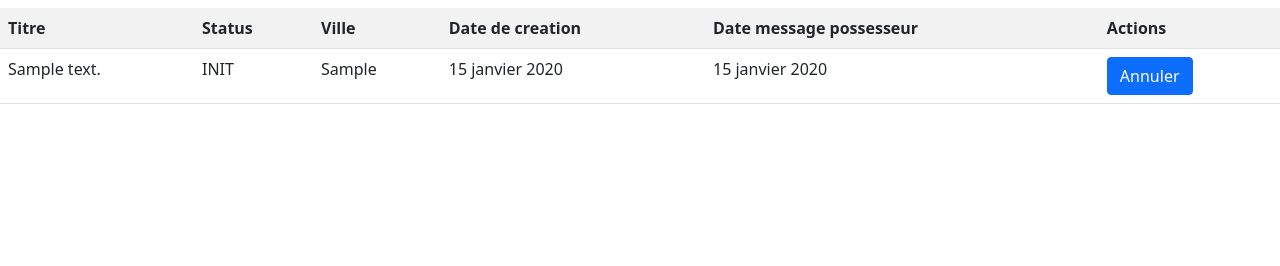
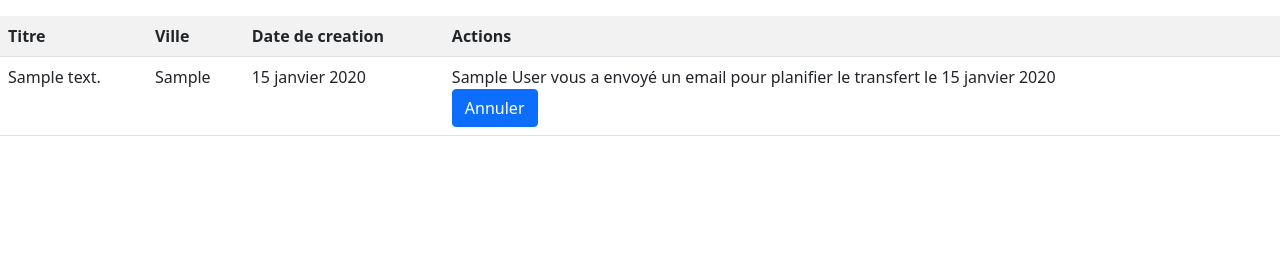
Before and after one commit to ngandriau/livrepartage, a Django app: page /livres/listmesdemandestransfert/ in a window 1280 px wide. Shown: the part 144-410 px from the top of the page. Run offline with Django 4.2, Linux system fonts and the light colour scheme; a user stored in the database is signed in; tables that the repository leaves empty hold one stand-in row (values such as "Sample post").

Commit message:
refonte de la gestion des transferts avec affichage de plus d'info sur l'identité des acteurs quand le contact est fait

```diff
--- a/livres/models.py
+++ b/livres/models.py
@@ -60,7 +60,7 @@ class Livre(models.Model):
 
 class Transfert(models.Model):
     livre = models.ForeignKey(Livre, on_delete=models.CASCADE)
-    creation_date = models.DateField(auto_now=True, null=False)
+    creation_date = models.DateField(editable=False)
     demandeur = models.ForeignKey(User, on_delete=models.CASCADE, related_name='demandeurtsf')
 
     # Date à laquelle le possesseur du livre envois un message au demandeur pour planifier échange du livre
@@ -74,10 +74,18 @@ class Transfert(models.Model):
     ok_demandeur_date = models.DateField(null=True, blank=True)
     demandeur_cancel_date = models.DateField(null=True, blank=True)
 
+    def save(self, *args, **kwargs):
+        ''' On save, update timestamps '''
+        if not self.id:
+            self.creation_date = timezone.now()
+
+        return super(Transfert, self).save(*args, **kwargs)
+
     class TransfertStatus(models.TextChoices):
         INITIALISE = 'INIT', _('INITIALISER')
         # le possesseur indique que le livre a ete transmis (echange)
         OKPOSSESSEUR = 'OKPO', _('OKPOSSESSEUR')
+        # le demandeur indique qu'il a bien recu le livre, etat final
         OKDEMANDEUR = 'OKDE', _('OKDEMANDEUR')
         CANCEL = 'CANCEL', _('CANCEL')
 
--- a/livres/templates/livres/common_header.html
+++ b/livres/templates/livres/common_header.html
@@ -12,7 +12,7 @@
                 </li>
                 <li><a href="{% url 'livres:listtransfertmeslivre' %}" class="nav-link px-2 text-white">demandes pour
                     mes livres ({{ demandes_transfert_mes_livres_list|length }})</a></li>
-                <li><a href="{% url 'livres:listreceptionaconfirmer' %}" class="nav-link px-2 text-white">réceptions de
+                <li><a href="{% url 'livres:listmesdemandestransfert' %}" class="nav-link px-2 text-white">réceptions de
                     livre &agrave; confirmer ({{ receptions_live_a_confirmer_list|length }}) </a></li>
                 <li><a href="{% url 'livres:listmesdemandestransfert' %}" class="nav-link px-2 text-white">mes demandes
                     de transfert ({{ mes_demandes_transfert_list|length }}) </a></li>
--- a/livres/templates/livres/transferts_list.html
+++ /dev/null
@@ -1,107 +0,0 @@
-{% extends "livres/base.html" %}
-{% load static %}
-
-{% block title %}Transferts{% endblock title %}
-
-
-
-{% block header %}
-    {% include 'livres/common_header.html' %}
-{% endblock header %}
-
-{% block content %}
-    <h3>
-
-        {% if  action ==  'listTransfertMesLivres' %}
-            Demandes de transfert de mes livres
-        {% elif action ==  'listReceptionLivreAConfirmer' %}
-            R&eacuteceptions de livre &agrave; confirmer:
-        {% elif action == 'listMesDemandesTransfert' %}
-            Mes Demandes de transfert de livre
-        {% endif %}
-    </h3>
-
-    {% if transferts_list %}
-        <table class="table table-striped table-hover">
-            <tr>
-{#                <th scope="col">Transfert ID (tmp)</th>#}
-                <th scope="col">Titre</th>
-                <th scope="col">Status</th>
-                <th scope="col">Ville</th>
-                <th scope="col">Date de creation</th>
-                {% if  action == 'listMesDemandesTransfert' %}
-                    <th scope="col">Date message possesseur</th>
-                {% endif %}
-                <th scope="col">Actions</th>
-            </tr>
-            {% for transfert in transferts_list %}
-                <tr>
-{#                <td>{{ transfert.id }}</td>#}
-                <td>{{ transfert.livre.titre_text }}</td>
-                <td>{{ transfert.transfert_status }}</td>
-                <td>{{ transfert.livre.possesseur.userprofile.ville }} </td>
-                <td>{{ transfert.creation_date }} </td>
-                <td>
-                    {% if action ==  'listTransfertMesLivres' and transfert.transfert_status == 'INIT' and user == transfert.livre.possesseur %}
-                        {% if transfert.possesseur_envois_message_date %}
-                            Message envoy&eacute le: {{ transfert.possesseur_envois_message_date }}
-                        {% else %}
-                            <form action="/livres/sendmessagetoinittransfert/{{ transfert.id }}/"
-                                  method="post">{% csrf_token %}
-                                <button class="btn btn-primary btn-default" type="submit">Envoyer message pour pr&eacute;parer
-                                    &eacutechange
-                                </button>
-                                <br></form>
-                        {% endif %}
-                        {#                        <button type="button" class="btn btn-primary btn-default" data-toggle="modal" data-target="#livreTransfertConfirmation">#}
-                        {#                            Le livre a &eacutet&eacute transf&eacuter&eacute#}
-                        {#                        </button>#}
-                        <form action="/livres/livretransmis/{{ transfert.id }}/" method="post">{% csrf_token %}
-                            <button class="btn btn-primary btn-default" type="submit">Le livre a &eacutet&eacute
-                                transf&eacuter&eacute
-                            </button>
-                            <br></form>
-                    {% elif  action ==  'listReceptionLivreAConfirmer' %}
-                        <form action="/livres/livrerecu/{{ transfert.id }}/" method="post">{% csrf_token %}
-                            <button class="btn btn-primary btn-default" type="submit">confirmer r&eacuteception du
-                                livre.
-                            </button>
-                            <br></form>
-
-                    {% elif  action == 'listMesDemandesTransfert' %}
-                        {% if  transfert.possesseur_envois_message_date %}
-                            {{ transfert.possesseur_envois_message_date }}</td>
-                        {% endif %}
-                        <td>
-                        <form action="/livres/annultransfert/{{ transfert.id }}/" method="post">{% csrf_token %}
-                            <button class="btn btn-primary btn-default" type="submit">Annuler</button>
-                            <br></form>
-                    {% endif %}
-                    </td>
-            {% endfor %}
-            </tr>
-        </table>
-    {% else %}
-        <p>Pas de transfert disponible.</p>
-    {% endif %}
-
-
-    {#    <div class="modal fade" id="confirmationTransfertLivre" tabindex="-1" aria-labelledby="exampleModalLabel" aria-hidden="true">#}
-    <div class="modal fade" tabindex="-1" role="dialog" id="livreTransfertConfirmation">
-        <div class="modal-dialog">
-            <div class="modal-content">
-                <div class="modal-header">
-                    <h5 class="modal-title">Veuillez confirmer svp</h5>
-                </div>
-                <div class="modal-body">
-                    <p>Modal body text goes here.</p>
-                </div>
-                <div class="modal-footer">
-                    <button type="button" class="btn btn-default btn-secondary" data-dismiss="modal">Annuler</button>
-                    <button type="button" class="btn btn-default btn-primary">Confirmer Transfert</button>
-                </div>
-            </div>
-        </div>
-    </div>
-
-{% endblock content %}
--- /dev/null
+++ b/livres/templates/livres/transferts_mes_demandes_list.html
@@ -0,0 +1,59 @@
+{% extends "livres/base.html" %}
+{% load static %}
+
+{% block title %}Transferts{% endblock title %}
+
+
+
+{% block header %}
+    {% include 'livres/common_header.html' %}
+{% endblock header %}
+
+{% block content %}
+     <legend><h3>Mes Demandes de transfert de livre</h3></legend>
+
+    {% if transferts_list %}
+        <table class="table table-striped table-hover">
+            <tr>
+{#                <th scope="col">Transfert ID (tmp)</th>#}
+                <th scope="col">Titre</th>
+{#                <th scope="col">Status</th>#}
+                <th scope="col">Ville</th>
+                <th scope="col">Date de creation</th>
+                {% if  action == 'listMesDemandesTransfert' %}
+                    <th scope="col">Date message possesseur</th>
+                {% endif %}
+                <th scope="col">Actions</th>
+            </tr>
+            {% for transfert in transferts_list %}
+                <tr>
+{#                <td>{{ transfert.id }}</td>#}
+                <td>{{ transfert.livre.titre_text }}</td>
+{#                <td>{{ transfert.transfert_status }}</td>#}
+                <td>{{ transfert.livre.possesseur.userprofile.ville }} </td>
+                <td>{{ transfert.creation_date }} </td>
+                <td>
+                    {% if  transfert.transfert_status ==  'OKPO' %}
+                         {{ transfert.livre.possesseur.first_name }} {{ transfert.livre.possesseur.last_name }} a indiqué vous avoir transmis le livre le {{ transfert.ok_possesseur_date }}
+                        <form action="/livres/livrerecu/{{ transfert.id }}/" method="post">{% csrf_token %}
+                            <button class="btn btn-primary btn-default" type="submit">confirmer r&eacuteception du
+                                livre.
+                            </button>
+                            <br></form>
+
+                    {% elif  transfert.transfert_status == 'INIT'%}
+                        {% if  transfert.possesseur_envois_message_date %}
+                            {{ transfert.livre.possesseur.first_name }} {{ transfert.livre.possesseur.last_name }}  vous a envoyé un email pour planifier le transfert le  {{ transfert.possesseur_envois_message_date }} <br/>
+                        {% endif %}
+                        <form action="/livres/annultransfert/{{ transfert.id }}/" method="post">{% csrf_token %}
+                            <button class="btn btn-primary btn-default" type="submit">Annuler</button>
+                            <br></form>
+                    {% endif %}
+                </td>
+            {% endfor %}
+            </tr>
+        </table>
+    {% else %}
+        <p>Pas de transfert disponible.</p>
+    {% endif %}
+{% endblock content %}
--- a/livres/urls.py
+++ b/livres/urls.py
@@ -13,7 +13,6 @@ urlpatterns = [
     path('submiteditlivre/', views.submit_edit_livre, name='subeditlivre'),
     path('demandetransfert/<int:pk>/', views.demande_transfert_livre, name='demandelivre'),
     path('transfertmeslivres/', views.list_demandes_transfert_mes_livres, name='listtransfertmeslivre'),
-    path('listreceptionaconfirmer/', views.list_reception_livre_a_confirmer, name='listreceptionaconfirmer'),
     path('listmesdemandestransfert/', views.list_mes_demandes_transfert_de_livres, name='listmesdemandestransfert'),
     path('livretransmis/<int:pk>/', views.livre_a_ete_transfere, name='livretransmis'),
     path('livrerecu/<int:pk>/', views.livre_a_ete_recu, name='livrerecu'),
--- a/livres/views.py
+++ b/livres/views.py
@@ -316,25 +316,15 @@ def demande_transfert_livre(request, pk):
 
 @login_required()
 def list_demandes_transfert_mes_livres(request):
-    transferts_list = Transfert.objects.filter(livre__possesseur=request.user, transfert_status='INIT').order_by(
+    transferts_list = Transfert.objects.filter(livre__possesseur=request.user,
+                                               transfert_status__in=[Transfert.TransfertStatus.INITIALISE,
+                                                                 Transfert.TransfertStatus.OKPOSSESSEUR]).order_by(
         '-creation_date')
     context = {
         'action': 'listTransfertMesLivres',
         'transferts_list': transferts_list
     }
-    return render(request, 'livres/transferts_list.html', context)
-
-
-@login_required()
-def list_reception_livre_a_confirmer(request):
-    transferts_list = Transfert.objects.filter(demandeur=request.user,
-                                               transfert_status=Transfert.TransfertStatus.OKPOSSESSEUR).order_by(
-        '-ok_demandeur_date')
-    context = {
-        'action': 'listReceptionLivreAConfirmer',
-        'transferts_list': transferts_list
-    }
-    return render(request, 'livres/transferts_list.html', context)
+    return render(request, 'livres/transferts_mes_livres_list.html', context)
 
 
 @login_required()
@@ -345,11 +335,10 @@ def list_mes_demandes_transfert_de_livres(request):
                                                    Transfert.TransfertStatus.OKPOSSESSEUR]).order_by(
         '-ok_demandeur_date')
     context = {
-        'action': 'listMesDemandesTransfert',
         'transferts_list': transferts_list
     }
 
-    return render(request, 'livres/transferts_list.html', context)
+    return render(request, 'livres/transferts_mes_demandes_list.html', context)
 
 
 @login_required()
```
Also changed, not shown: livres/templates/livres/transferts_mes_livres_list.html (added, +62 -0 lines).
